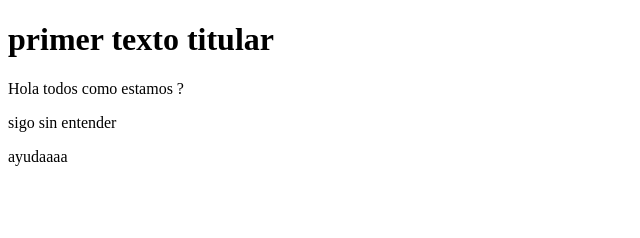
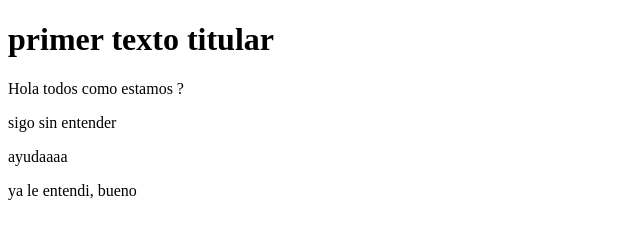
Before and after one commit to OsvanyRuiz/practica_git, a plain HTML site: page index.html in a window 1280 px wide. Shown: the whole page, without its empty margins (0-640 px from the left). Drawn offline with Linux system fonts and the light colour scheme.

Commit message:
cambio 5

```diff
--- a/index.html
+++ b/index.html
@@ -10,5 +10,6 @@
     <p> Hola todos como estamos ?</p>
     <p>sigo sin entender</p>
     <p>ayudaaaa</p>
+    <p> ya le entendi, bueno </p>
 </body>
 </html>
```
